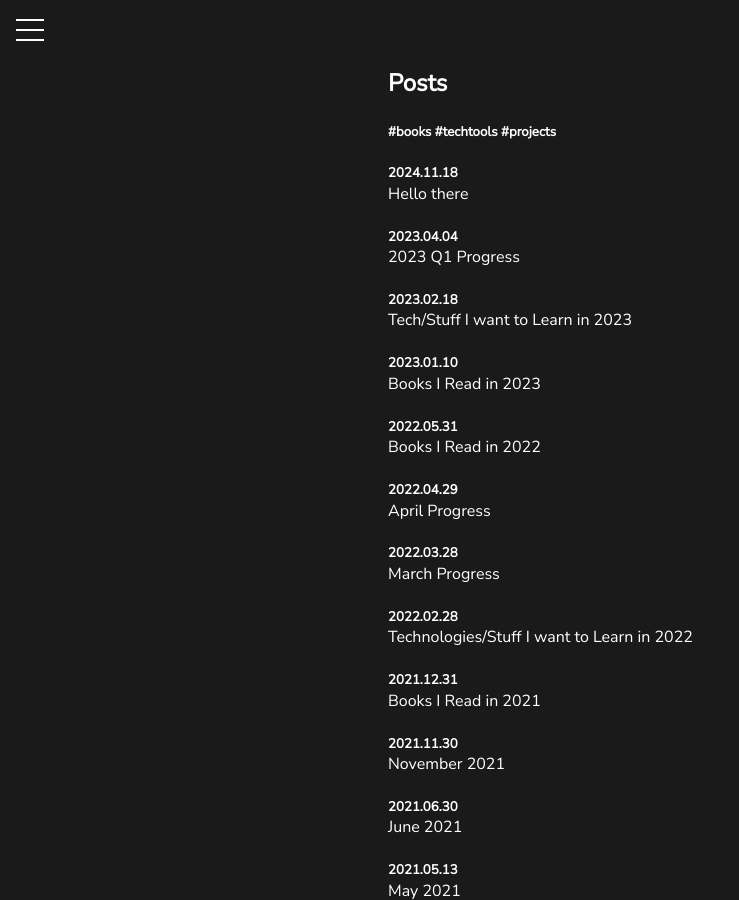
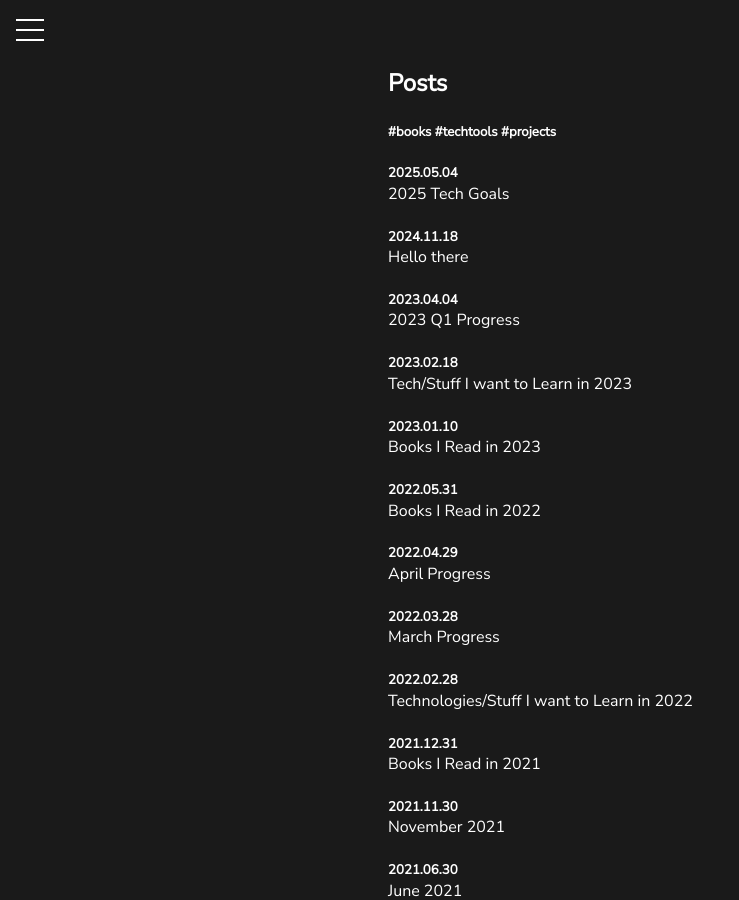
Before and after one commit to cobaltclaudia/cobaltclaudia.github.io, a Jekyll site: the page posts.html, which Jekyll copies as it is, in a window 1280 px wide and 900 px high. Shown: the whole window, without its empty margins (0-739 px from the left). Built offline with Jekyll 4.4.1, drawn with Linux system fonts in a browser that asks for light colours.

Commit message:
Update posts page

```diff
--- a/posts.html
+++ b/posts.html
@@ -40,6 +40,10 @@
             <a href="projects.html">#projects </a>
         </h5>
         <br>
+
+        <h5>2025.05.04</h5>
+        <a href="blogposts/2025/20250504-TechToLearnIn2025.html">2025 Tech Goals</a>
+        <br><br>
 
         <h5>2024.11.18</h5>
         <a href="blogposts/2024/20241118-Hello.html">Hello there</a>
```
